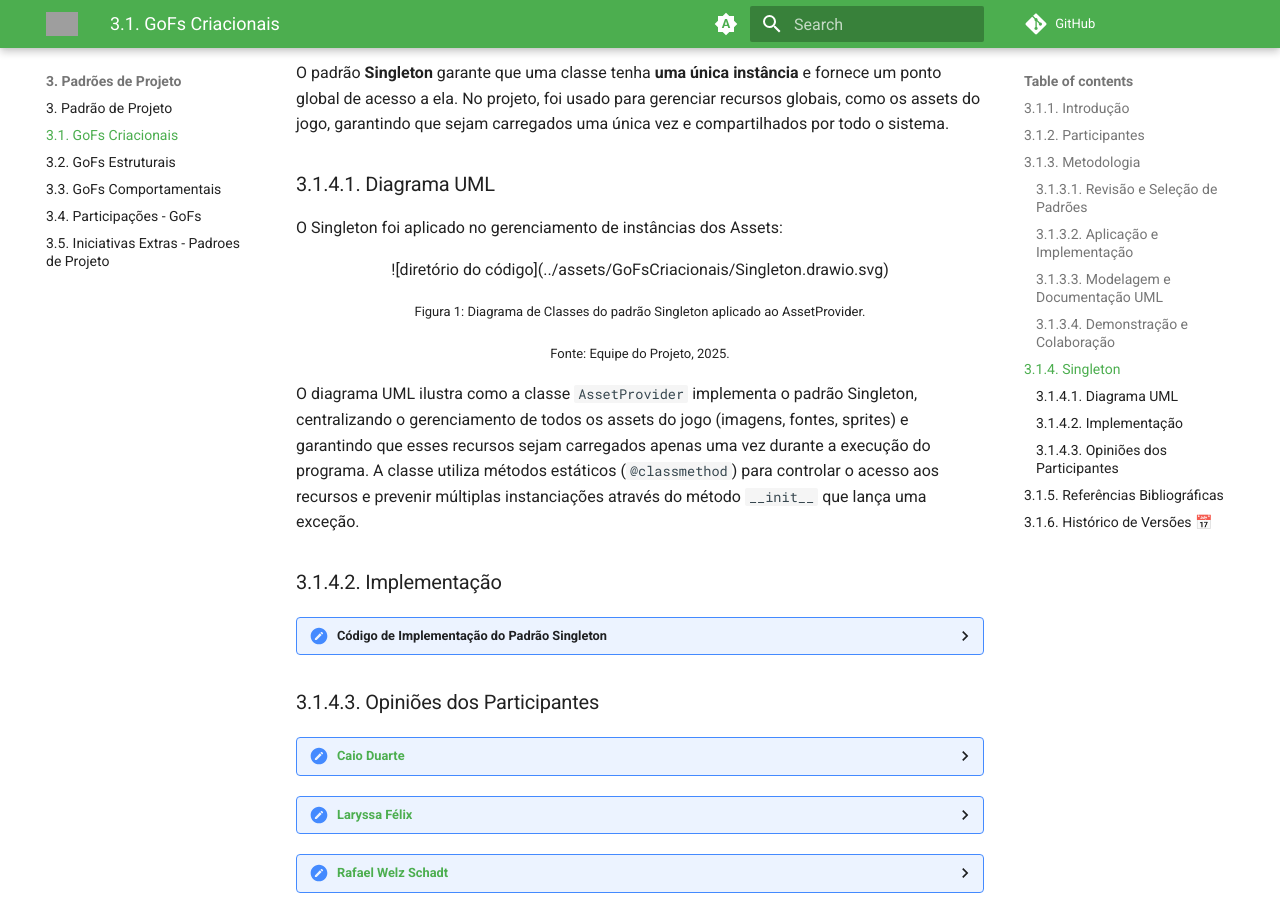
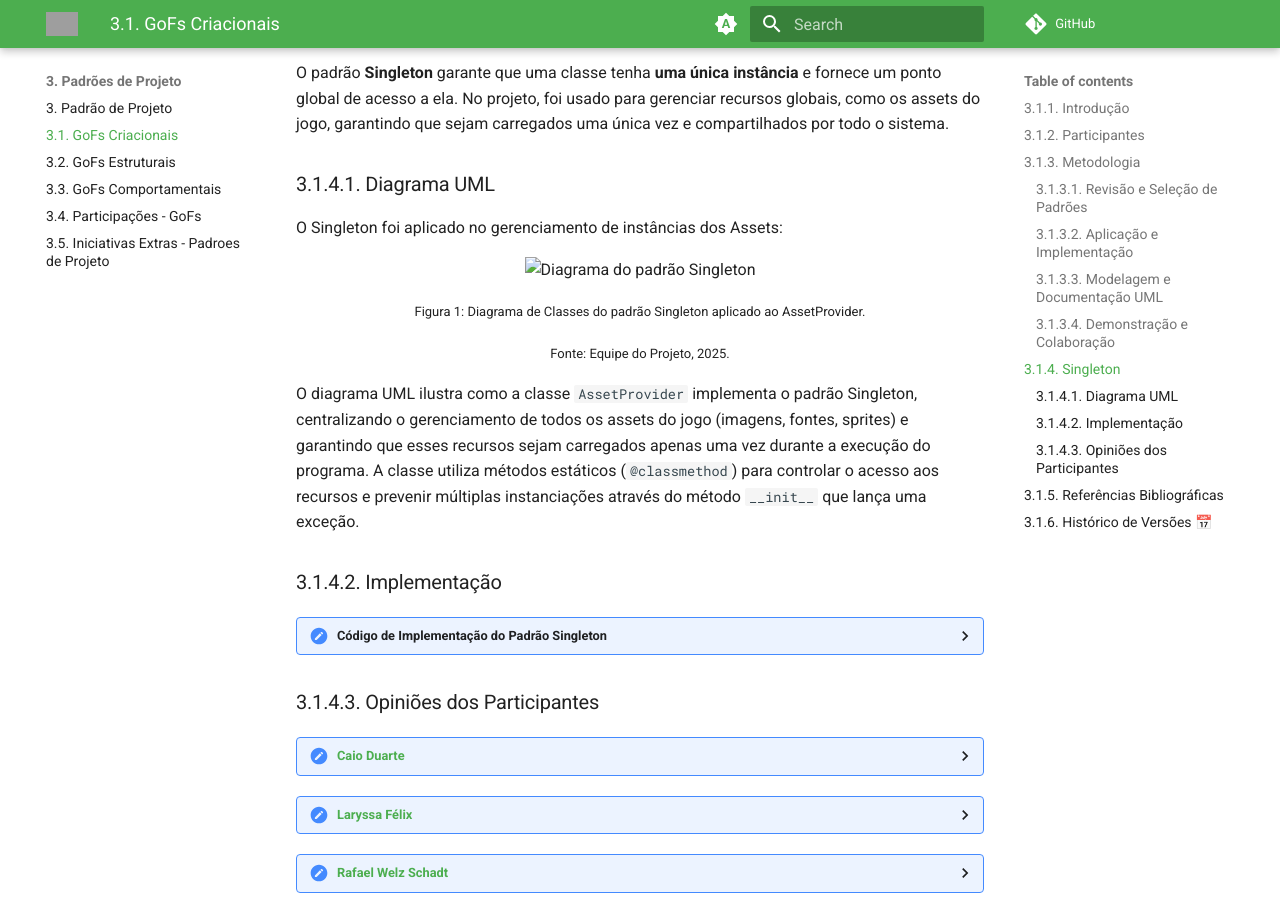
Before and after one commit to UnBArqDsw2025-2-Turma01/2025.2-T01-G1_JogoDigital_Entrega_03, an MkDocs documentation site: the page built from docs/PadroesDeProjeto/3.1.GoFsCriacionais.md, in a window 1280 px wide and 900 px high, scrolled down 2157 px. Built offline with MkDocs 1.6.1 and Material for MkDocs 9.7.7, drawn with Linux system fonts in a browser that asks for light colours; grey boxes are pictures that could not be loaded.

Commit message:
fix: bug onde o uml não aparecia no GitPages após ser inserido dentro de uma DIV

```diff
--- a/docs/PadroesDeProjeto/3.1.GoFsCriacionais.md
+++ b/docs/PadroesDeProjeto/3.1.GoFsCriacionais.md
@@ -87,11 +87,9 @@ O padrão **Singleton** garante que uma classe tenha **uma única instância** e
 
 O Singleton foi aplicado no gerenciamento de instâncias dos Assets:
 
-<div style="text-align: center;">
-
-![diretório do código](../assets/GoFsCriacionais/Singleton.drawio.svg)
-
-</div>
+<p align="center">
+  <img src="../assets/GoFsCriacionais/Singleton.drawio.svg" alt="Diagrama do padrão Singleton">
+</p>
 
 <font size="2"><p style="text-align: center">Figura 1: Diagrama de Classes do padrão Singleton aplicado ao AssetProvider.</p></font>
 
```
